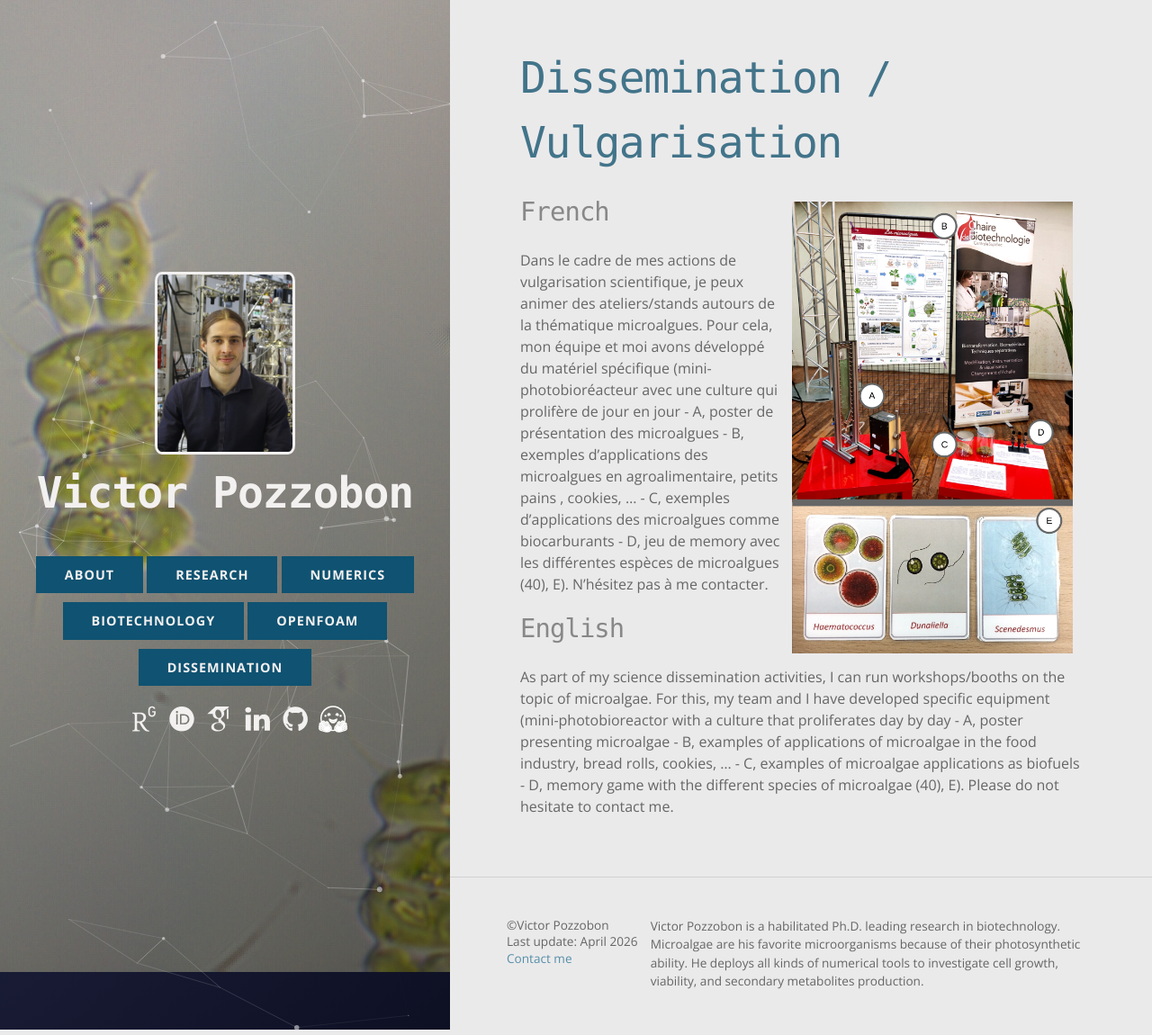
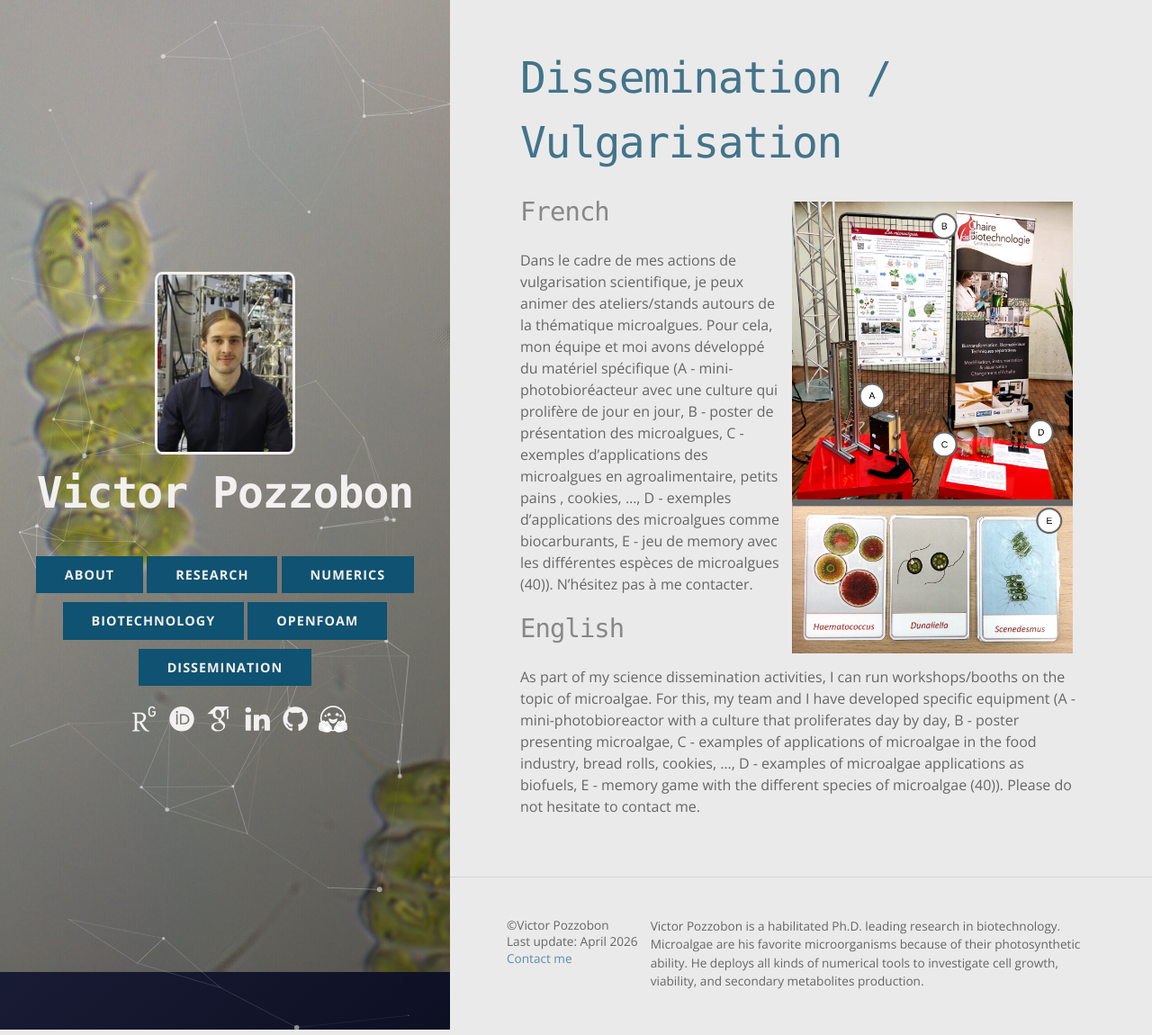
Before and after one commit to victorpozzobon/victorpozzobon.github.io, a Jekyll site: the page built from _pages/dissemination.md, in a window 1280 px wide. Shown: the whole page at 90% size. Built offline with Jekyll 4.4.1, drawn with Linux system fonts in a browser that asks for light colours.

```diff
--- a/_pages/dissemination.md
+++ b/_pages/dissemination.md
@@ -9,8 +9,8 @@ permalink: /dissemination/
 
 ### French
 
-Dans le cadre de mes actions de vulgarisation scientifique, je peux animer des ateliers/stands autours de la thématique microalgues. Pour cela, mon équipe et moi avons développé du matériel spécifique (mini-photobioréacteur avec une culture qui prolifère de jour en jour - A, poster de présentation des microalgues - B, exemples d'applications des microalgues en agroalimentaire, petits pains , cookies, ... - C, exemples d'applications des microalgues comme biocarburants - D, jeu de memory avec les différentes espèces de microalgues (40), E). N'hésitez pas à me contacter.
+Dans le cadre de mes actions de vulgarisation scientifique, je peux animer des ateliers/stands autours de la thématique microalgues. Pour cela, mon équipe et moi avons développé du matériel spécifique (A - mini-photobioréacteur avec une culture qui prolifère de jour en jour, B - poster de présentation des microalgues, C - exemples d'applications des microalgues en agroalimentaire, petits pains , cookies, ..., D - exemples d'applications des microalgues comme biocarburants, E - jeu de memory avec les différentes espèces de microalgues (40)). N'hésitez pas à me contacter.
 
 ### English
 
-As part of my science dissemination activities, I can run workshops/booths on the topic of microalgae. For this, my team and I have developed specific equipment (mini-photobioreactor with a culture that proliferates day by day - A, poster presenting microalgae - B, examples of applications of microalgae in the food industry, bread rolls, cookies, ... - C, examples of microalgae applications as biofuels - D, memory game with the different species of microalgae (40), E). Please do not hesitate to contact me.
+As part of my science dissemination activities, I can run workshops/booths on the topic of microalgae. For this, my team and I have developed specific equipment (A - mini-photobioreactor with a culture that proliferates day by day, B - poster presenting microalgae, C - examples of applications of microalgae in the food industry, bread rolls, cookies, ..., D - examples of microalgae applications as biofuels, E - memory game with the different species of microalgae (40)). Please do not hesitate to contact me.
```
Also changed, not shown: _pages/academic.md (+7 -1 lines), 2 other files.
